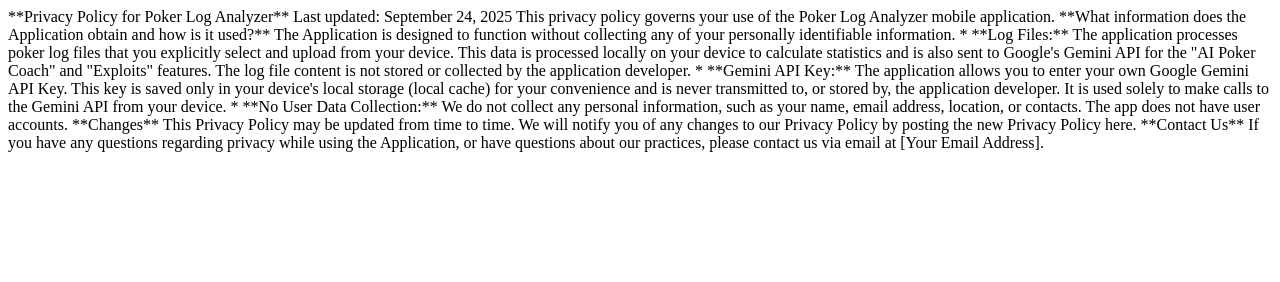
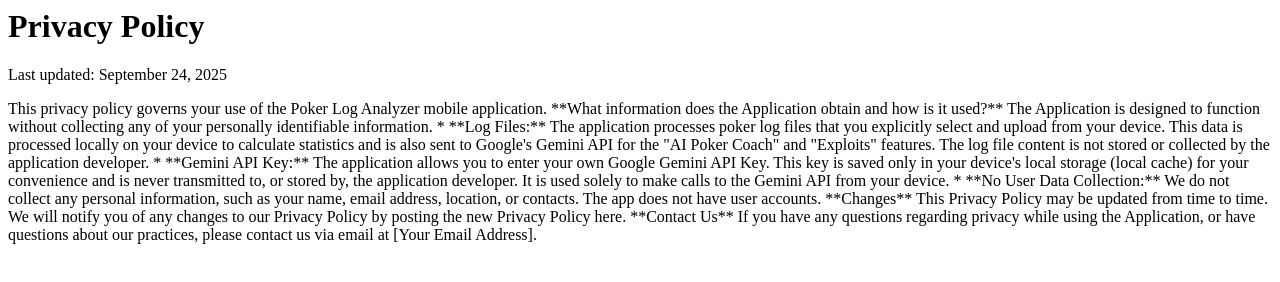
Before and after one commit to vingu/poker-log-analyzer-privacy, a plain HTML site: page index.html in a window 1280 px wide. Drawn offline with Linux system fonts and the light colour scheme.

Commit message:
Update index.html

```diff
--- a/index.html
+++ b/index.html
@@ -1,6 +1,6 @@
-**Privacy Policy for Poker Log Analyzer**
+<h1>Privacy Policy</h1>
 
-Last updated: September 24, 2025
+<p></p>Last updated: September 24, 2025 </p>
 
 This privacy policy governs your use of the Poker Log Analyzer mobile application.
 
@@ -20,4 +20,5 @@ This Privacy Policy may be updated from time to time. We will notify you of any
 
 **Contact Us**
 
+
 If you have any questions regarding privacy while using the Application, or have questions about our practices, please contact us via email at [Your Email Address].
```
